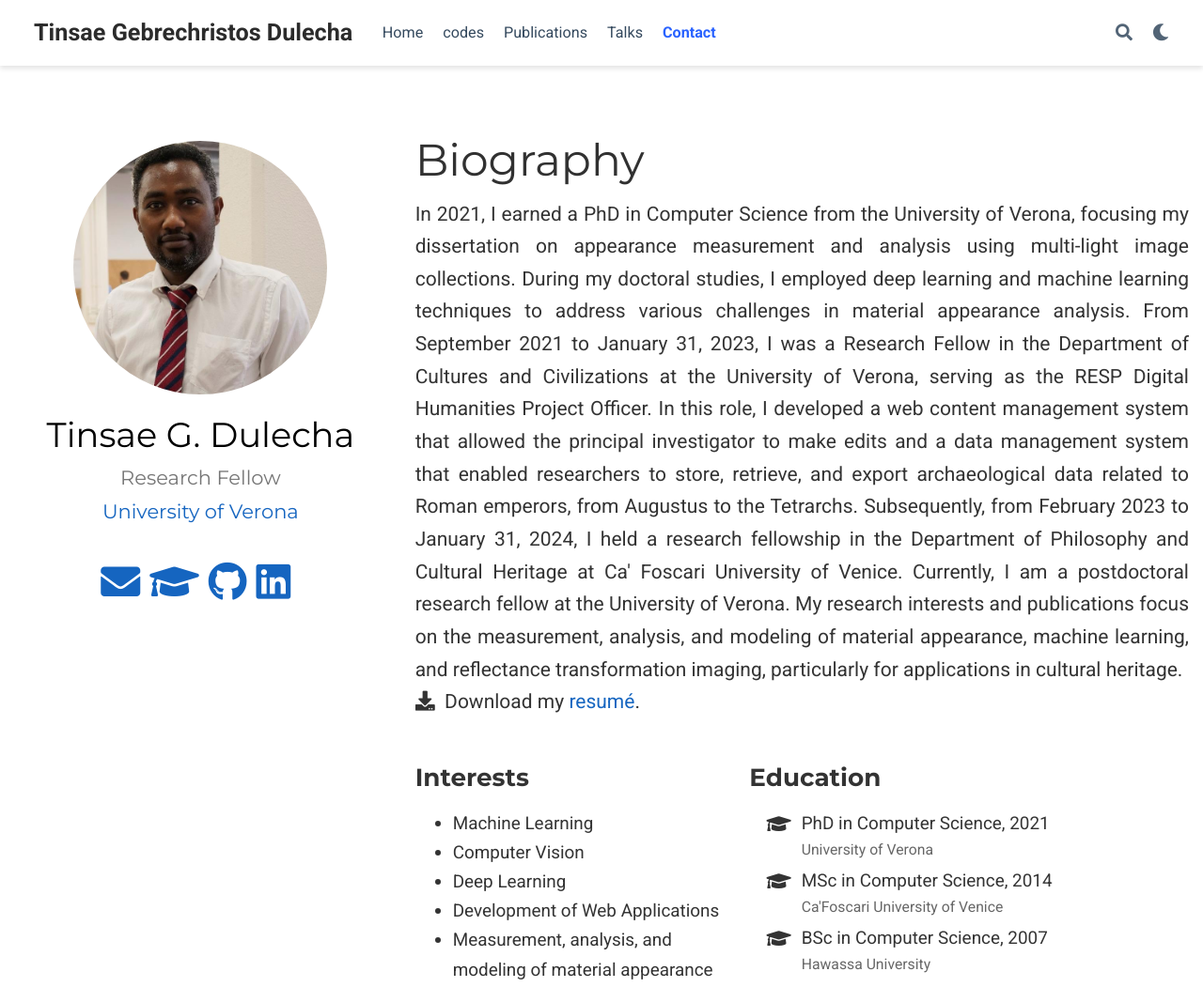
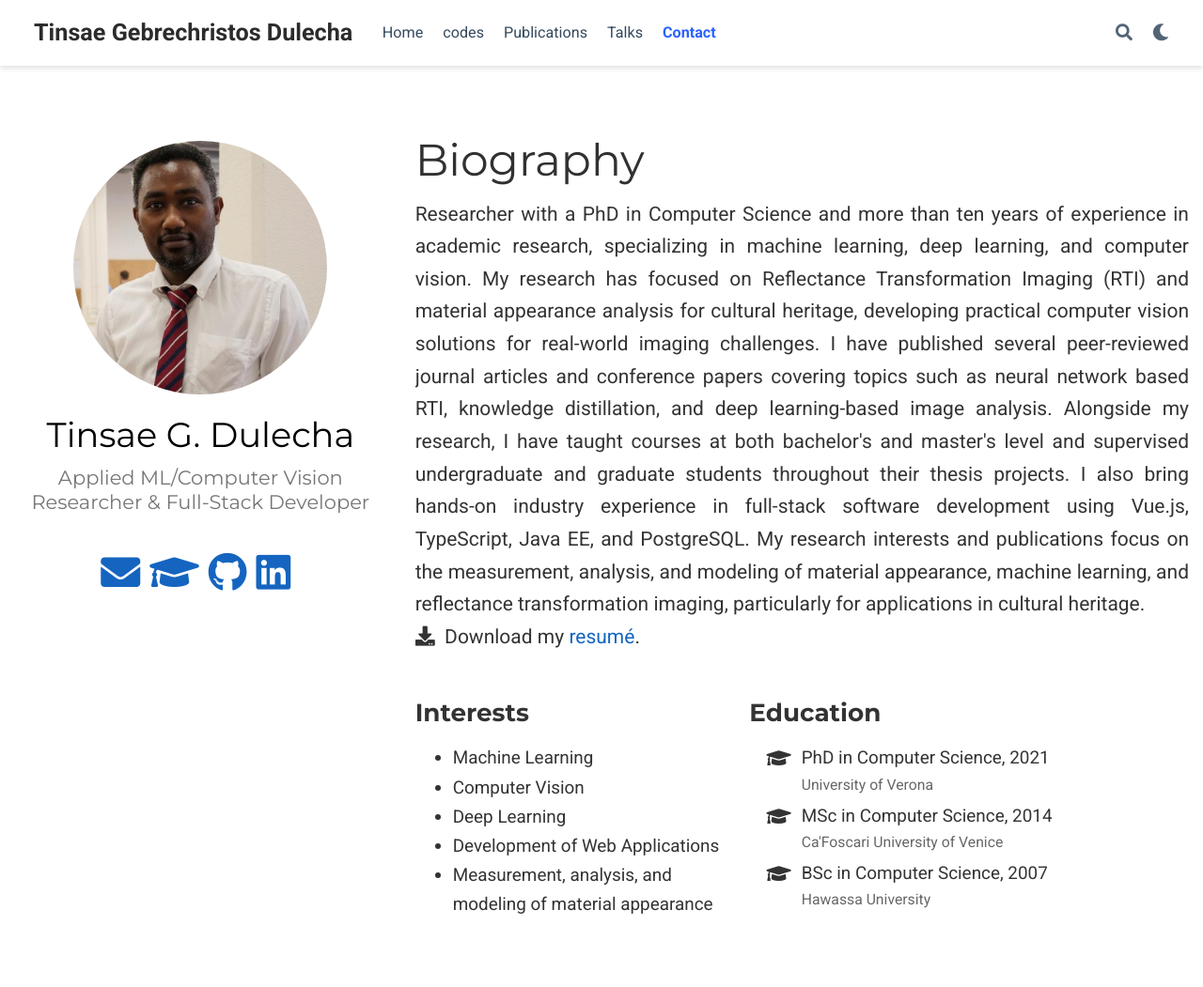
Before and after one commit to tgdulecha/tgdulecha.github.io, a plain HTML site: page index.html in a window 1280 px wide. Shown: the top 1051 px of the page at 94% size. Drawn offline with nearby package versions, Linux system fonts and the light colour scheme; some icons are missing.

Commit message:
modified profile

```diff
--- a/index.html
+++ b/index.html
@@ -305,7 +305,9 @@
 
                 <div class="portrait-title">
                   <h2>Tinsae G. Dulecha</h2>
-                  <h3>Research Fellow</h3>
+                  <h3>
+                    Applied ML/Computer Vision Researcher & Full-Stack Developer
+                  </h3>
 
                   <h3>
                     <a
@@ -313,7 +315,7 @@
                       target="_blank"
                       rel="noopener"
                     >
-                      <span>University of Verona</span>
+                      <!-- // <span>University of Verona</span> -->
                     </a>
                   </h3>
                 </div>
@@ -371,24 +373,21 @@
 
               <div class="article-style">
                 <div style="text-align: justify">
-                  In 2021, I earned a PhD in Computer Science from the
-                  University of Verona, focusing my dissertation on appearance
-                  measurement and analysis using multi-light image collections.
-                  During my doctoral studies, I employed deep learning and
-                  machine learning techniques to address various challenges in
-                  material appearance analysis. From September 2021 to January
-                  31, 2023, I was a Research Fellow in the Department of
-                  Cultures and Civilizations at the University of Verona,
-                  serving as the RESP Digital Humanities Project Officer. In
-                  this role, I developed a web content management system that
-                  allowed the principal investigator to make edits and a data
-                  management system that enabled researchers to store, retrieve,
-                  and export archaeological data related to Roman emperors, from
-                  Augustus to the Tetrarchs. Subsequently, from February 2023 to
-                  January 31, 2024, I held a research fellowship in the
-                  Department of Philosophy and Cultural Heritage at Ca' Foscari
-                  University of Venice. Currently, I am a postdoctoral research
-                  fellow at the University of Verona. My research interests and
+                  Researcher with a PhD in Computer Science and more than ten
+                  years of experience in academic research, specializing in
+                  machine learning, deep learning, and computer vision. My
+                  research has focused on Reflectance Transformation Imaging
+                  (RTI) and material appearance analysis for cultural heritage,
+                  developing practical computer vision solutions for real-world
+                  imaging challenges. I have published several peer-reviewed
+                  journal articles and conference papers covering topics such as
+                  neural network based RTI, knowledge distillation, and deep
+                  learning-based image analysis. Alongside my research, I have
+                  taught courses at both bachelor's and master's level and
+                  supervised undergraduate and graduate students throughout
+                  their thesis projects. I also bring hands-on industry
+                  experience in full-stack software development using Vue.js,
+                  TypeScript, Java EE, and PostgreSQL. My research interests and
                   publications focus on the measurement, analysis, and modeling
                   of material appearance, machine learning, and reflectance
                   transformation imaging, particularly for applications in
```
